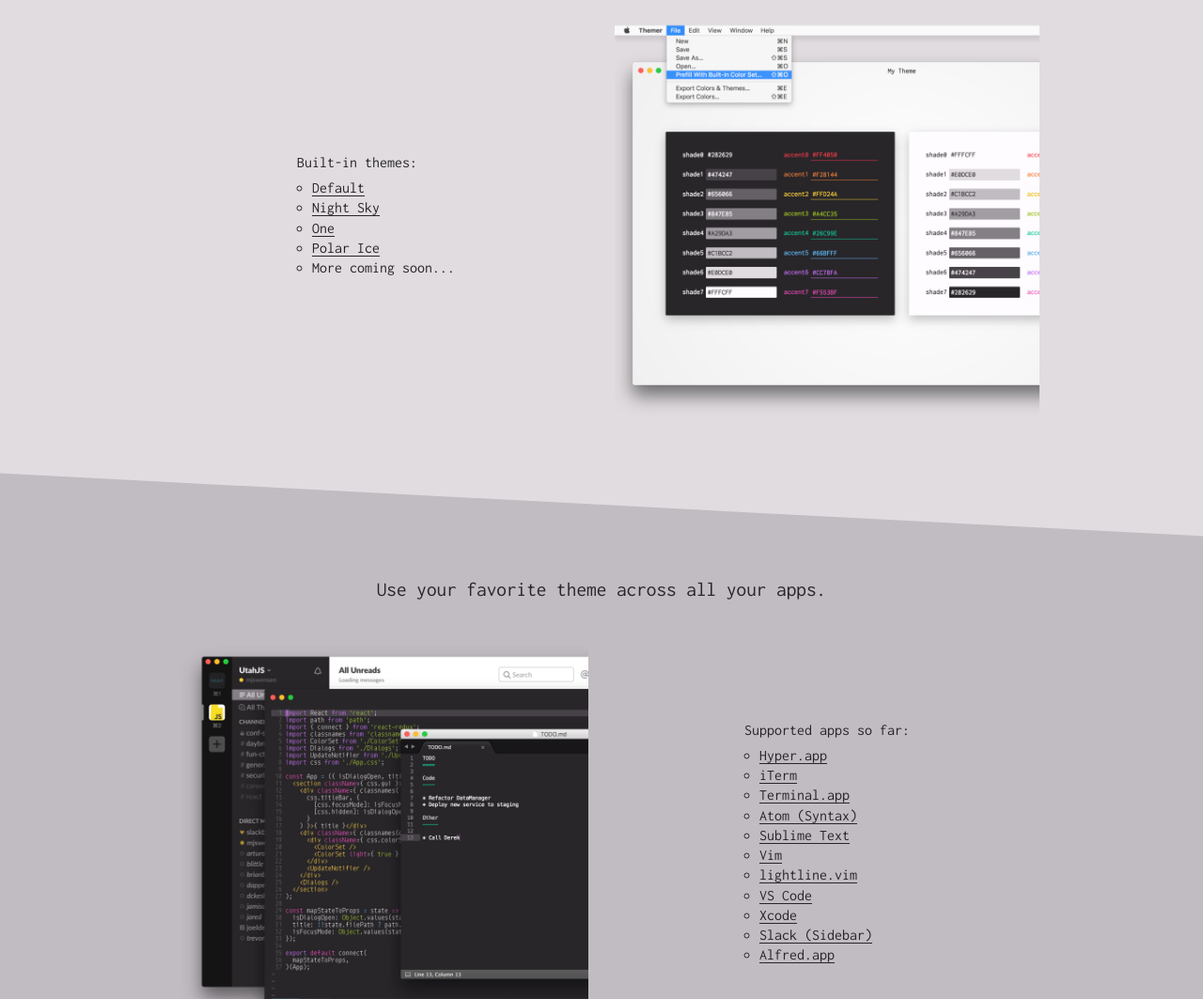
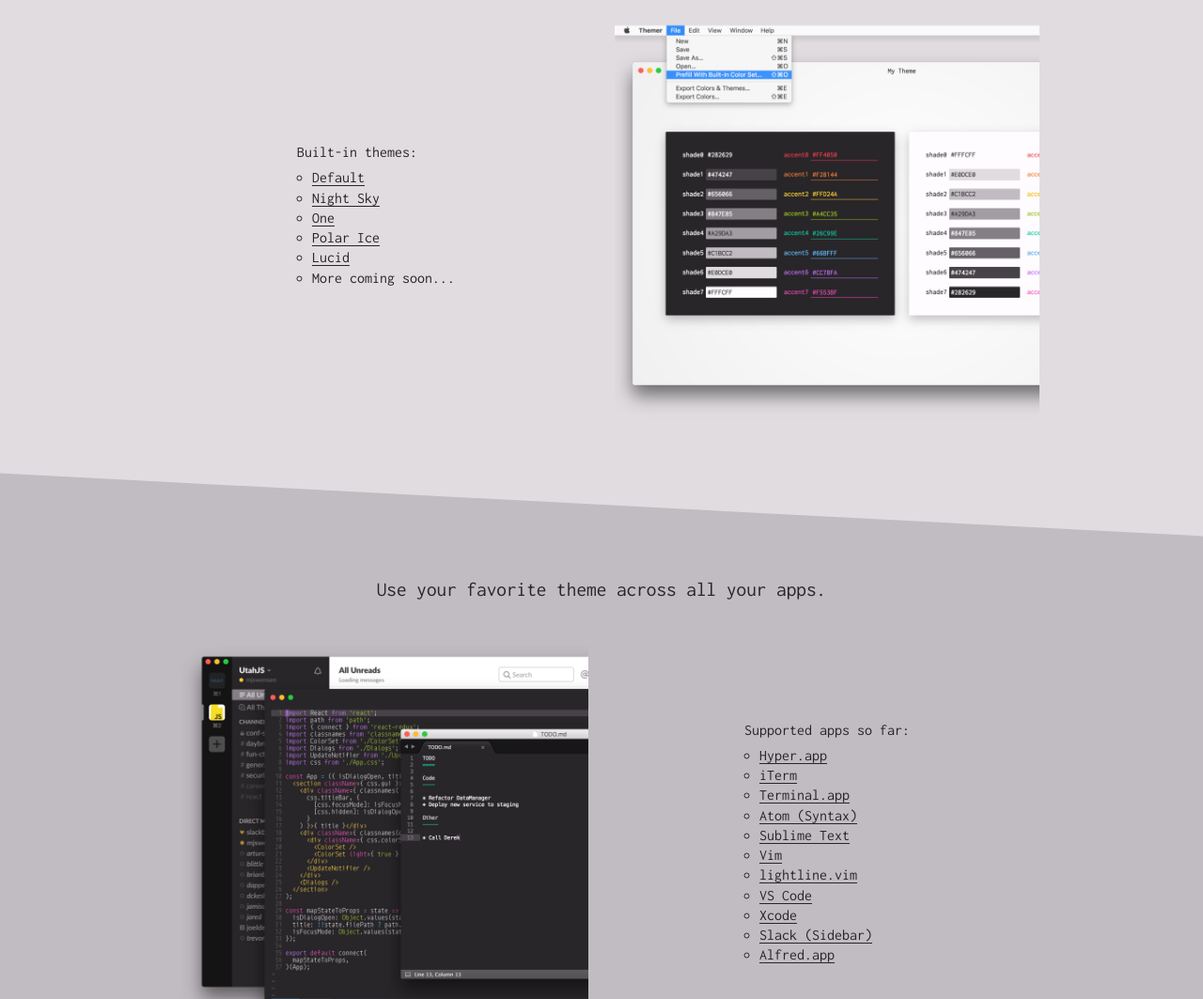
Before and after one commit to themerdev/themer-site, a website: page index.html in a window 1280 px wide. Shown: the part 1004-2067 px from the top of the page at 94% size. Drawn offline with nearby package versions, Linux system fonts and the light colour scheme.

Commit message:
Adding new lucid color set

```diff
--- a/index.html
+++ b/index.html
@@ -71,6 +71,7 @@
                 <li><a class="link" href="https://github.com/mjswensen/themer-colors-night-sky">Night Sky</a></li>
                 <li><a class="link" href="https://github.com/mjswensen/themer-colors-one">One</a></li>
                 <li><a class="link" href="https://github.com/mjswensen/themer-colors-polar-ice">Polar Ice</a></li>
+                <li><a class="link" href="https://github.com/mjswensen/themer-colors-lucid">Lucid</a></li>
                 <li>More coming soon...</li>
               </ul>
             </div>
--- a/package.json
+++ b/package.json
@@ -9,6 +9,7 @@
     "rimraf": "^2.6.1",
     "themer": "^2.2.1",
     "themer-colors-default": "^1.0.2",
+    "themer-colors-lucid": "^1.0.0",
     "themer-colors-night-sky": "^1.0.2",
     "themer-colors-one": "^1.0.2",
     "themer-colors-polar-ice": "^1.0.0"
```
Also changed, not shown: 2 other files.
